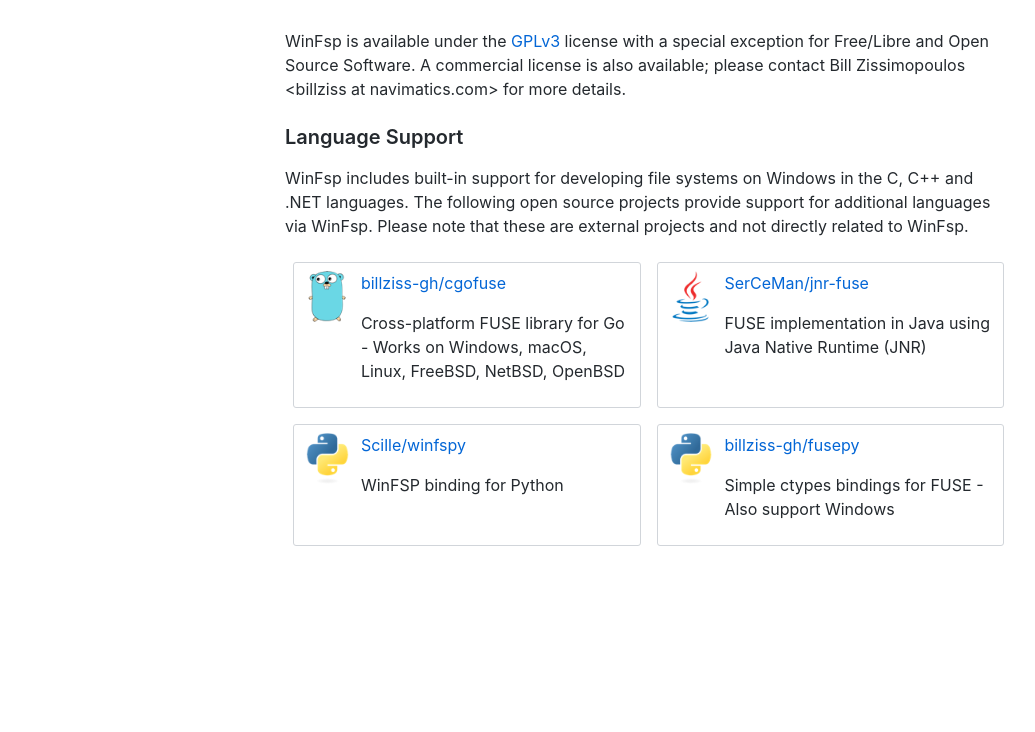
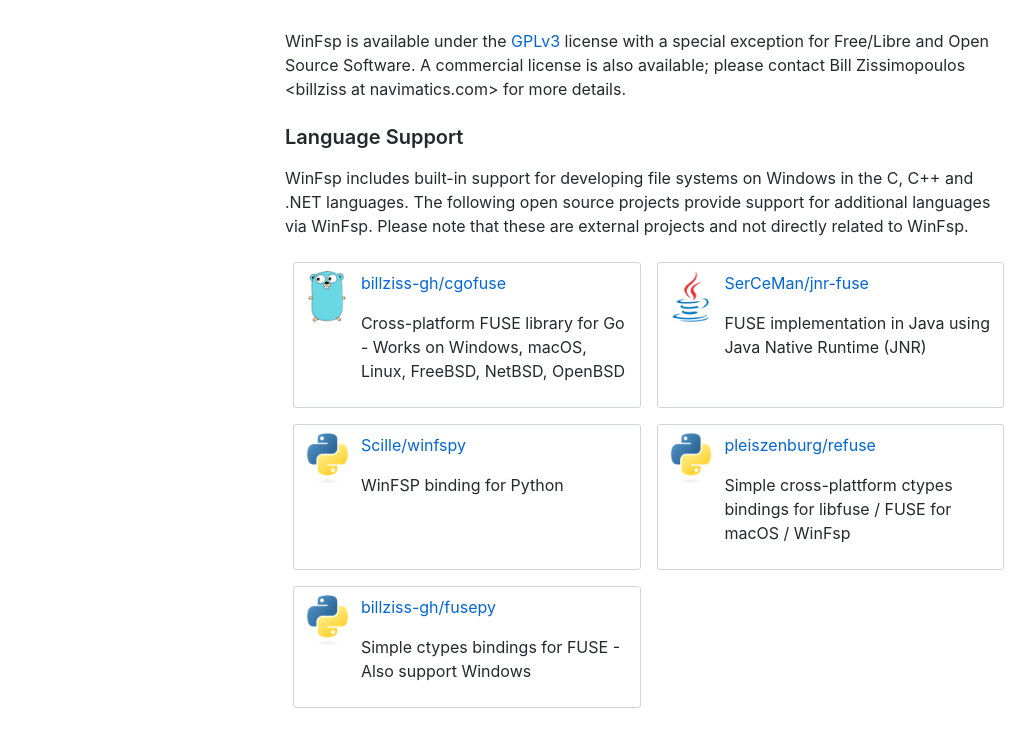
Before and after one commit to winfsp/winfsp.github.io, a plain HTML site: page src/index.html in a window 1280 px wide. Shown: the part 523-1255 px from the top of the page, without its empty margins (118-1153 px from the left). Before the commit the page ends 1093 px from the top, so only its background shows below. Drawn offline with Linux system fonts and the light colour scheme.

Commit message:
update website

```diff
--- a/src/index.html
+++ b/src/index.html
@@ -107,6 +107,19 @@
     <img src="python.png" class="" />
   </div>
   <div class="float-left col-10 pl-1">
+    <p><a href="https://github.com/pleiszenburg/refuse">pleiszenburg/refuse</a></p>
+<p>Simple cross-plattform ctypes bindings for libfuse / FUSE for macOS / WinFsp</p>
+  </div>
+</div>
+  </div>
+</div>
+<div class="col-12 col-md-6 d-flex flex-content-stretch p-2">
+  <div class="Box width-full p-2">
+    <div class="clearfix">
+  <div class="float-left col-2 pr-1">
+    <img src="python.png" class="" />
+  </div>
+  <div class="float-left col-10 pl-1">
     <p><a href="https://github.com/billziss-gh/fusepy">billziss-gh/fusepy</a></p>
 <p>Simple ctypes bindings for FUSE - Also support Windows</p>
   </div>
```
